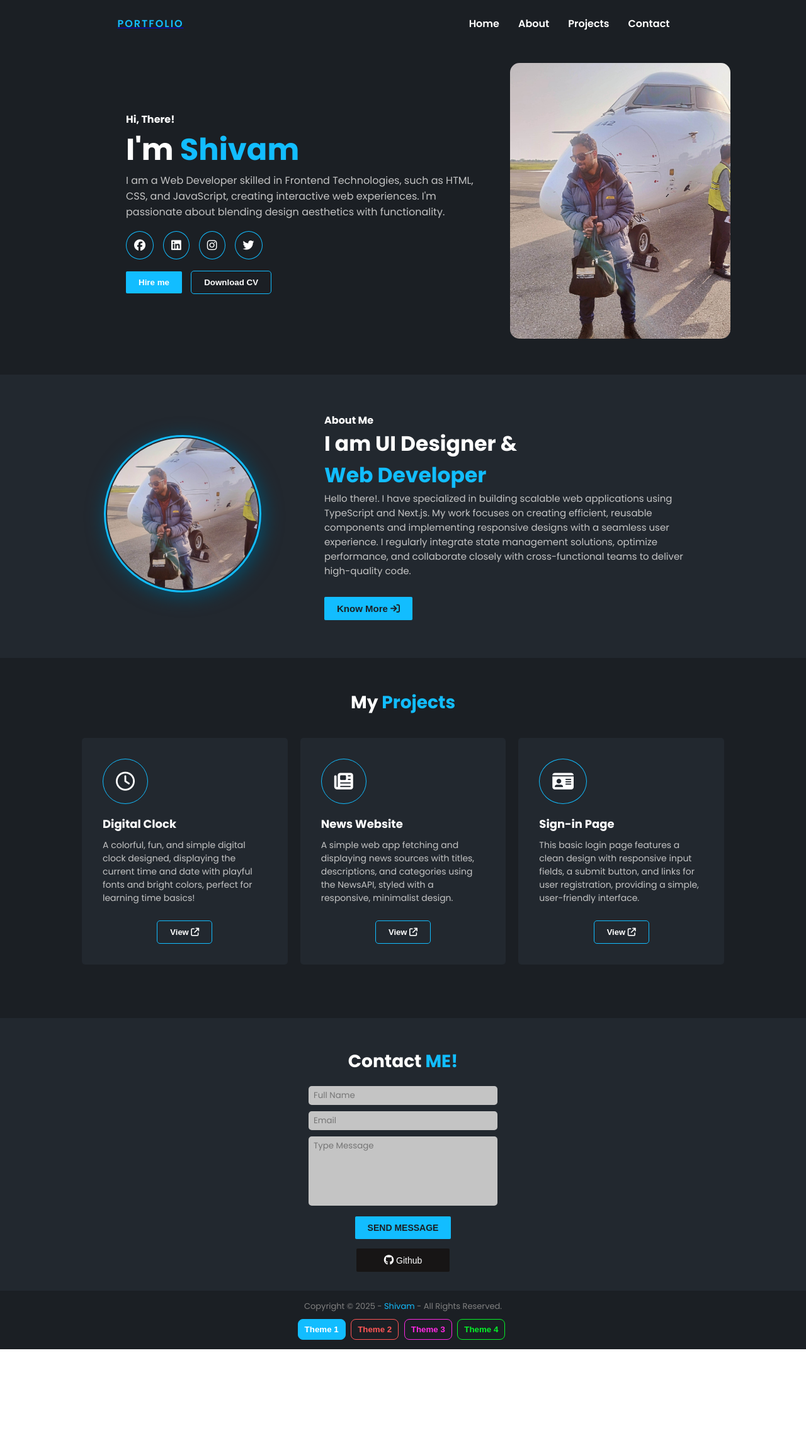
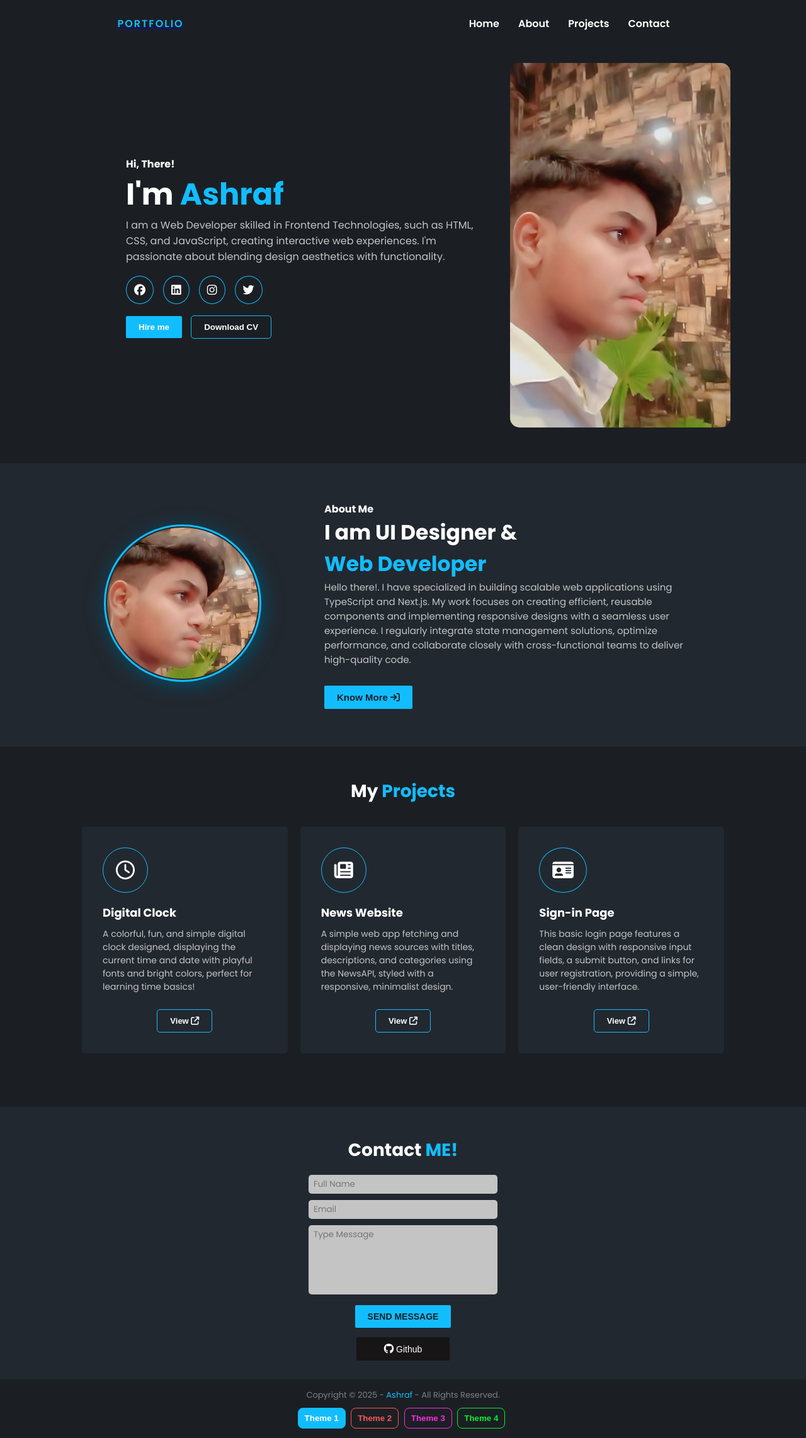
Before and after one commit to ASHRAF-obito/ASHRAF, a plain HTML site: page index.html in a window 1280 px wide. Shown: the whole page at 63% size. Before the commit the page ends 2143 px from the top, so only its background shows below. Drawn offline with Linux system fonts and the light colour scheme.

Commit message:
add profile photo

```diff
--- a/index.html
+++ b/index.html
@@ -6,7 +6,7 @@
     <meta http-equiv="X-UA-Compatible" content="IE=edge">
     <meta name="viewport" content="width=device-width, initial-scale=1.0">
     <link rel="icon" href="./assets/img/favicon.svg">
-    <title>Shivam - Portfolio0</title>
+    <title>Ashraf - Portfolio0</title>
 
     <!-- Font Awesome icons -->
     <script src="https://kit.fontawesome.com/a9cdbedf57.js" crossorigin="anonymous"></script>
@@ -57,7 +57,7 @@
             <div>
                 <div>
                     <h4 title="Hello, How are you?">Hi, There!</h4>
-                    <h2 class="hero-section__title">I'm <span>Shivam</span></h2>
+                    <h2 class="hero-section__title">I'm <span>Ashraf</span></h2>
                     <p class="hero-section__desc">I am a Web Developer skilled in Frontend Technologies, such as HTML,
                         CSS, and JavaScript, creating interactive web experiences. I'm passionate about blending design
                         aesthetics with functionality.</p>
@@ -92,7 +92,7 @@
             </div>
 
             <div class="hero-img">
-                <img src="assets/img/Shivam.jpg" alt="Shivam-portfolio" width="350">
+                <img src="assets/img/Ashraf.jpeg" alt="Ashraf-portfolio" width="350">
             </div>
         </section>
 
@@ -100,7 +100,7 @@
         <section class="about-section" id="about">
 
             <div class="about-img">
-                <img src="assets/img/Shivam.jpg" alt="Shivam-portfolio">
+                <img src="assets/img/Ashraf.jpeg" alt="Ashraf-portfolio">
             </div>
 
             <div class="about-content">
@@ -111,7 +111,7 @@
                 </p>
 
                 <button class="btn btn-primary">
-                    <a href="https://github.com/shivamnishad77" target="_blank">
+                    <a href="https://github.com/Ashraf77" target="_blank">
                         Know More <i class="fa-solid fa-arrow-right-to-bracket"></i>
                     </a>
                 </button>
@@ -197,7 +197,7 @@
             </form>
             <div class="contact__github">
                 <button class="btn">
-                    <a href="https://github.com/shivamnishad77" target="_blank">
+                    <a href="https://github.com/Ashraf77" target="_blank">
                         <i class="fa-brands fa-github"></i> Github
                     </a>
                 </button>
@@ -207,7 +207,7 @@
     </main>
 
     <footer>
-        <p>Copyright &copy; 2025 - <a href="https://github.com/shivamnishad77" target="_blank">Shivam</a> - All Rights
+        <p>Copyright &copy; 2025 - <a href="https://github.com/Ashraf77" target="_blank">Ashraf</a> - All Rights
             Reserved.</p>
         <div class="footer-buttons">
             <button data-theme="./assets/css/style.css" class="footer__theme1 active-theme">Theme 1</button>
```
Also changed, not shown: assets/img/Ashraf.jpeg (added).
